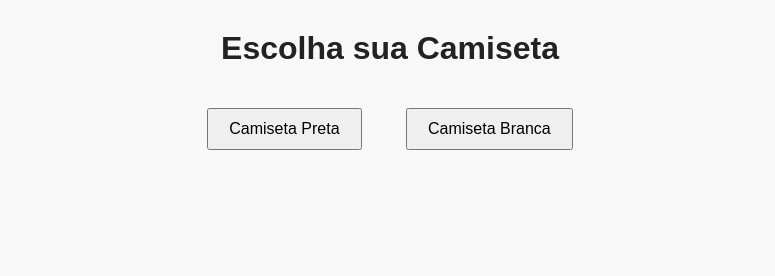
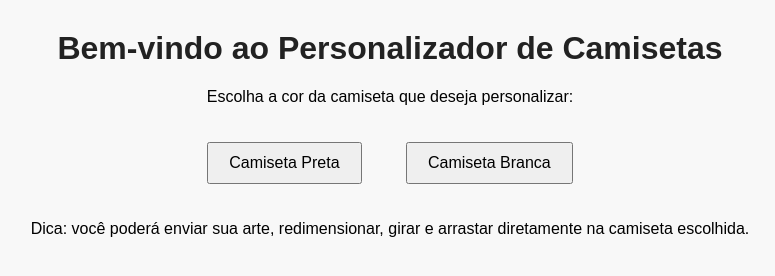
Before and after one commit to trebienmoda-bit/mockup, a plain HTML site: page index.html in a window 1280 px wide. Shown: the whole page, without its empty margins (250-1025 px from the left). Drawn offline with Linux system fonts and the light colour scheme.

Commit message:
Update index.html

```diff
--- a/index.html
+++ b/index.html
@@ -6,10 +6,15 @@
 <link rel="stylesheet" href="style.css">
 </head>
 <body>
-<h1>Escolha sua Camiseta</h1>
+<h1>Bem-vindo ao Personalizador de Camisetas</h1>
+<p>Escolha a cor da camiseta que deseja personalizar:</p>
+
 <div class="menu">
   <a href="preta/index.html"><button>Camiseta Preta</button></a>
   <a href="branca/index.html"><button>Camiseta Branca</button></a>
 </div>
+
+<p>Dica: você poderá enviar sua arte, redimensionar, girar e arrastar diretamente na camiseta escolhida.</p>
+
 </body>
 </html>
```
